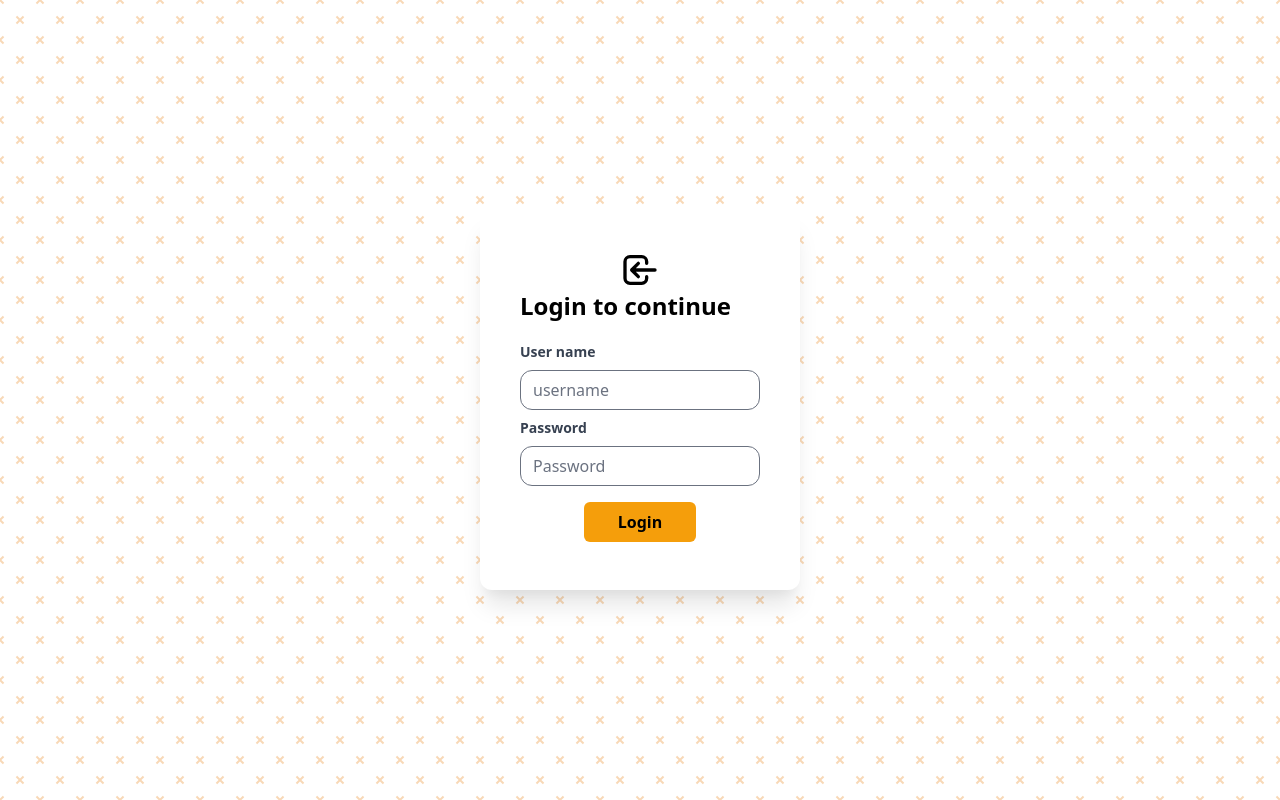
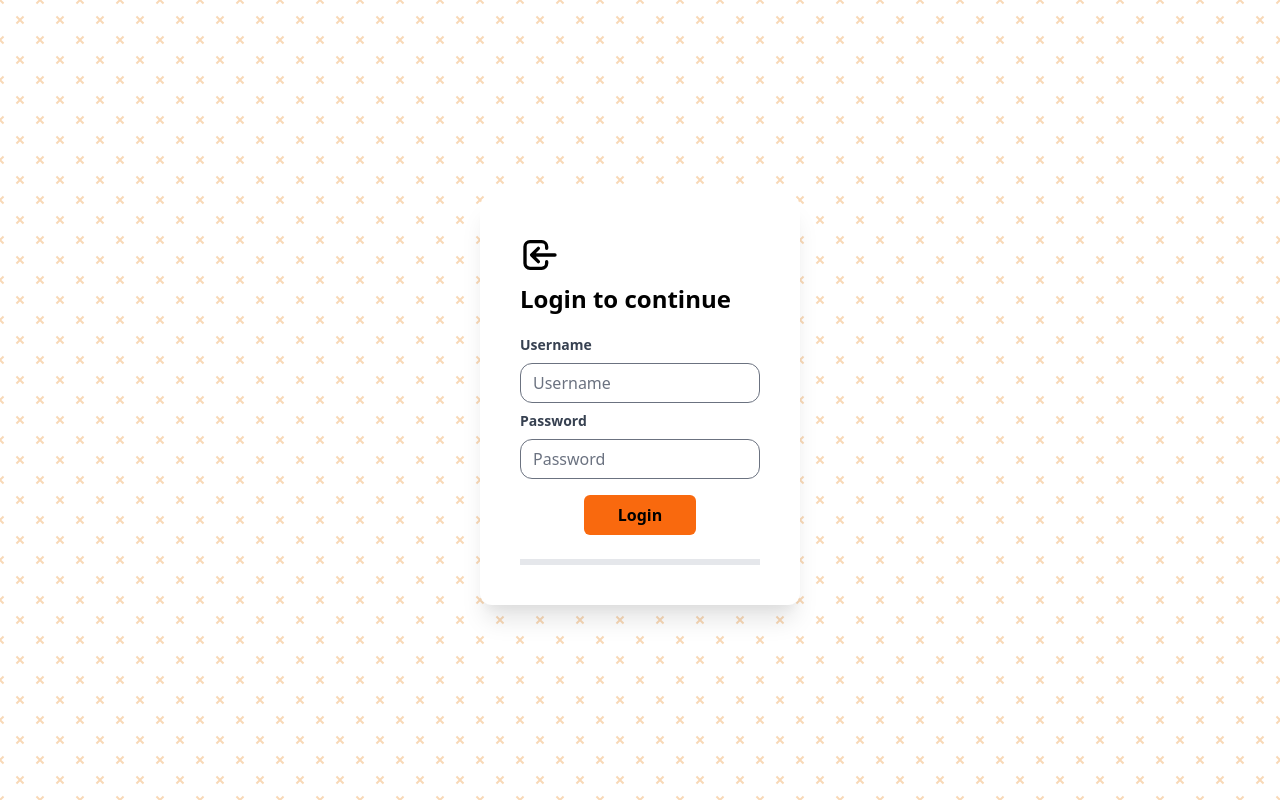
Before and after one commit to deepakumar-dev-creater/React, a React (Create React App) app: page / in a window 1280 px wide. Built offline with nearby package versions, Linux system fonts and the light colour scheme.

Commit message:
login and register
Signed-off-by: deepakumar-dev-creater <sean4deepak@gmail.com>

```diff
--- a/src/App.js
+++ b/src/App.js
@@ -12,9 +12,9 @@
   return (
     <Switch>
       <div className="App">
-        <Route path='/'component={Login}/>
-        <Route  path="/Register" component={Register}></Route>
-        <Route  path="/Login" component={Login}></Route>
+        <Route exact path='/'component={Login}/>
+        <Route  exact path="/Register" component={Register}></Route>
+        <Route exact path="/Login" component={Login}></Route>
 
       </div>
     </Switch>
--- a/src/Auth/Login.js
+++ b/src/Auth/Login.js
@@ -12,7 +12,7 @@
           <div className="w-3/5 p-10 bg-white shadow-xl login-container rounded-xl md:w-1/4">
             <svg
               xmlns="http://www.w3.org/2000/svg"
-              className="w-10 h-10 mx-auto"
+              className="w-10 h-10 mb-2"
               fill="none"
               viewBox="0 0 24 24"
               stroke="currentColor"
@@ -35,41 +35,43 @@
                 htmlFor="username"
                 className="block text-sm font-bold text-gray-700"
               >
-                User name
+                Username
               </label>
               <input
                 type="text"
-                className="block w-full h-10 appearance-none rounded-xl"
-                placeholder="username"
+                className="block w-full h-10 appearance-none rounded-xl focus:outline-none focus:border-transparent focus:ring-primary"
+                placeholder="Username"
                 name="username"
                 id="username"
               />
               <label
-                htmlFor="username"
+                htmlFor="Password"
                 className="block text-sm font-bold text-gray-700"
               >
                 Password
               </label>
               <input
                 type="text"
-                className="block w-full h-10 rounded-xl"
+                className="block w-full h-10 appearance-none rounded-xl focus:ring-primary focus:outline-none focus:border-transparent"
                 placeholder="Password"
-                name="username"
-                id="username"
+                name="password"
+                id="Password"
               />
               <div className="p-2">
                 <button
-                  className="block w-1/2 h-10 mx-auto font-bold bg-yellow-500 rounded-md"
+                  className="block w-1/2 h-10 mx-auto font-bold rounded-md bg-primary"
                   type="submit"
                 >
                   Login
                 </button>
 
-
               </div>
             </form>
+            <hr className="mt-4" style={{borderBottomWidth:'5px'}}/>
           </div>
+
         </div>
+
       </div>
   );
 }
--- a/tailwind.config.js
+++ b/tailwind.config.js
@@ -8,7 +8,6 @@
       colors: {
         transparent: 'transparent',
         current: 'currentColor',
-
         black: colors.black,
         white: colors.white,
         gray: colors.coolGray,
@@ -18,8 +17,7 @@
         blue: colors.blue,
         indigo: colors.indigo,
         purple: colors.violet,
-        primary: colors.pink,
-      },
+        primary: '#f9690e',      },
     },
   },
   variants: {
```
